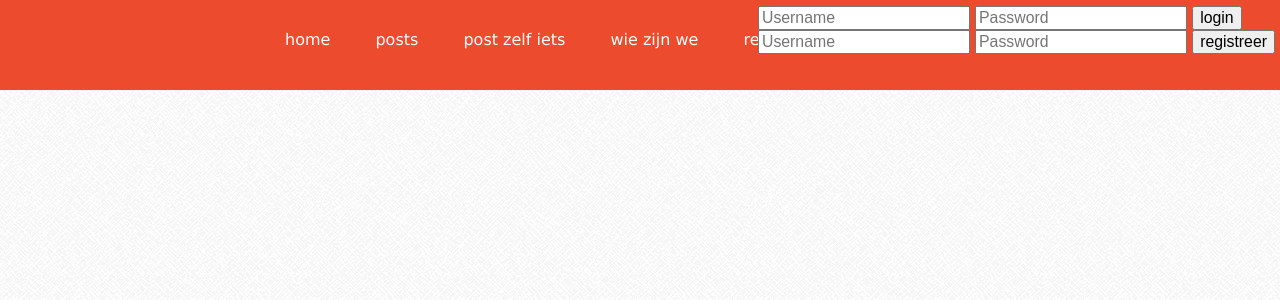
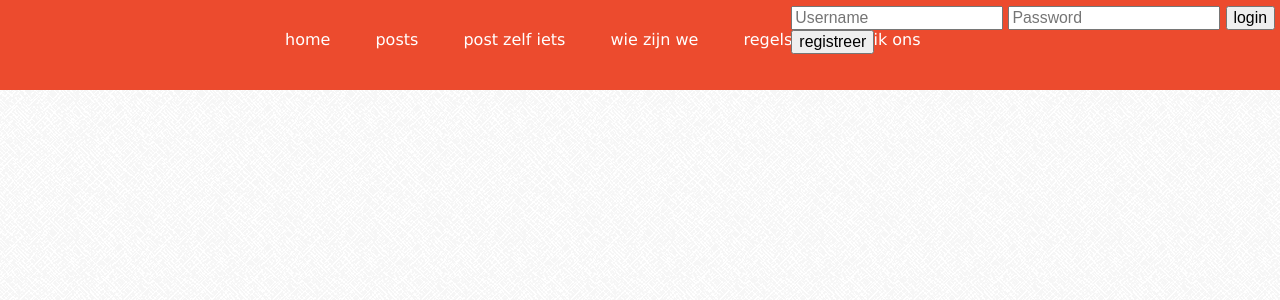
Before and after one commit to larspeeters/FeedMeMore, a PHP site: page /index.php in a window 1280 px wide. Shown: the top 300 px of the page. Run offline with PHP 8.4, Linux system fonts and the light colour scheme.

Commit message:
trug gewijzgigd

```diff
--- a/includes/nav.include.php
+++ b/includes/nav.include.php
@@ -19,8 +19,6 @@
 	        </form>
 
 	        <form action="" method="post" name="registreer">
-		        <input type="text" size="20" placeholder="Username" name="username" />
-		        <input type="password" size="20" placeholder="Password" name="password" />
 		        <input type="button" name="registerSend" value="registreer"></input>
 	        </form>
 		</div>
```
